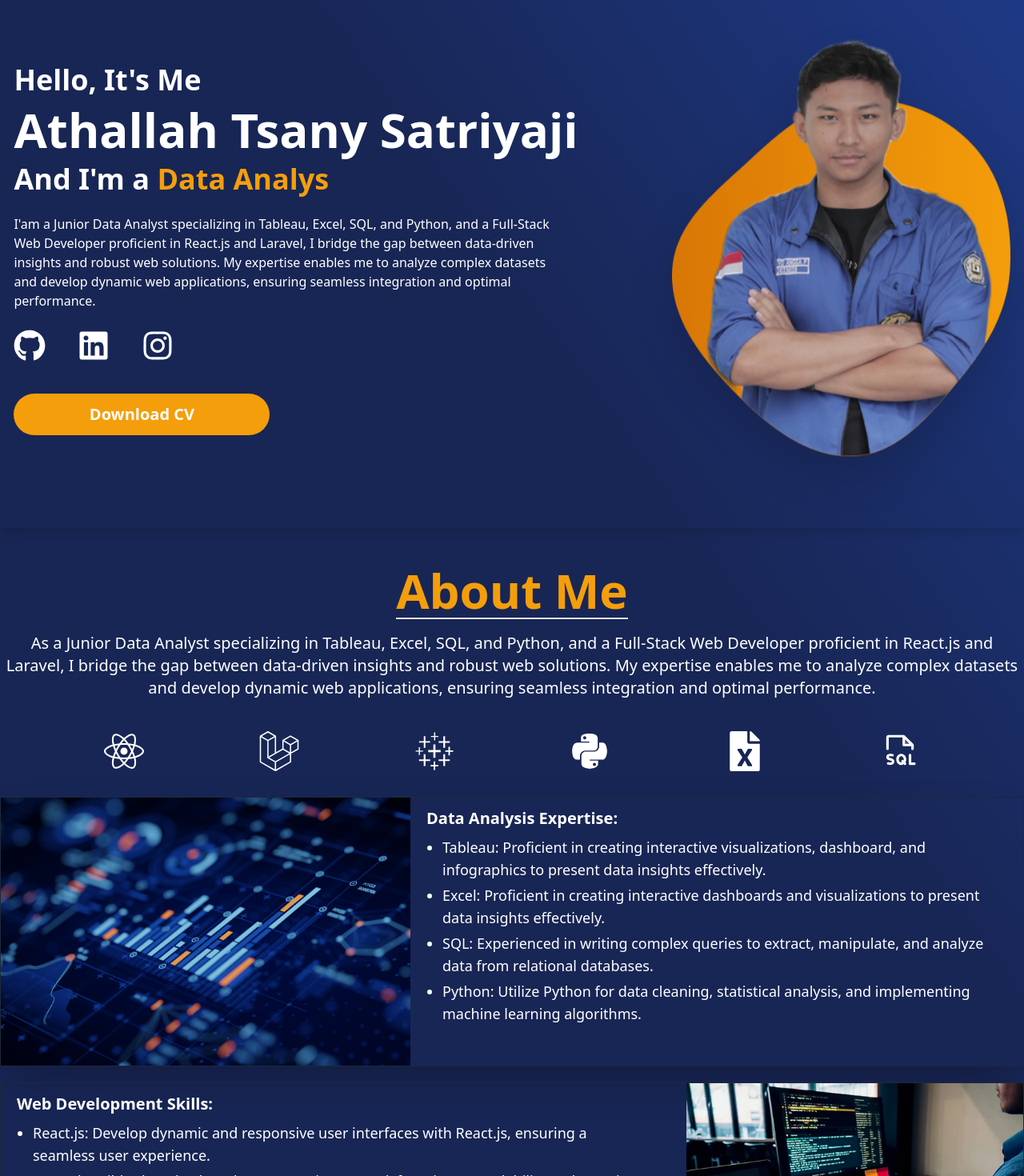
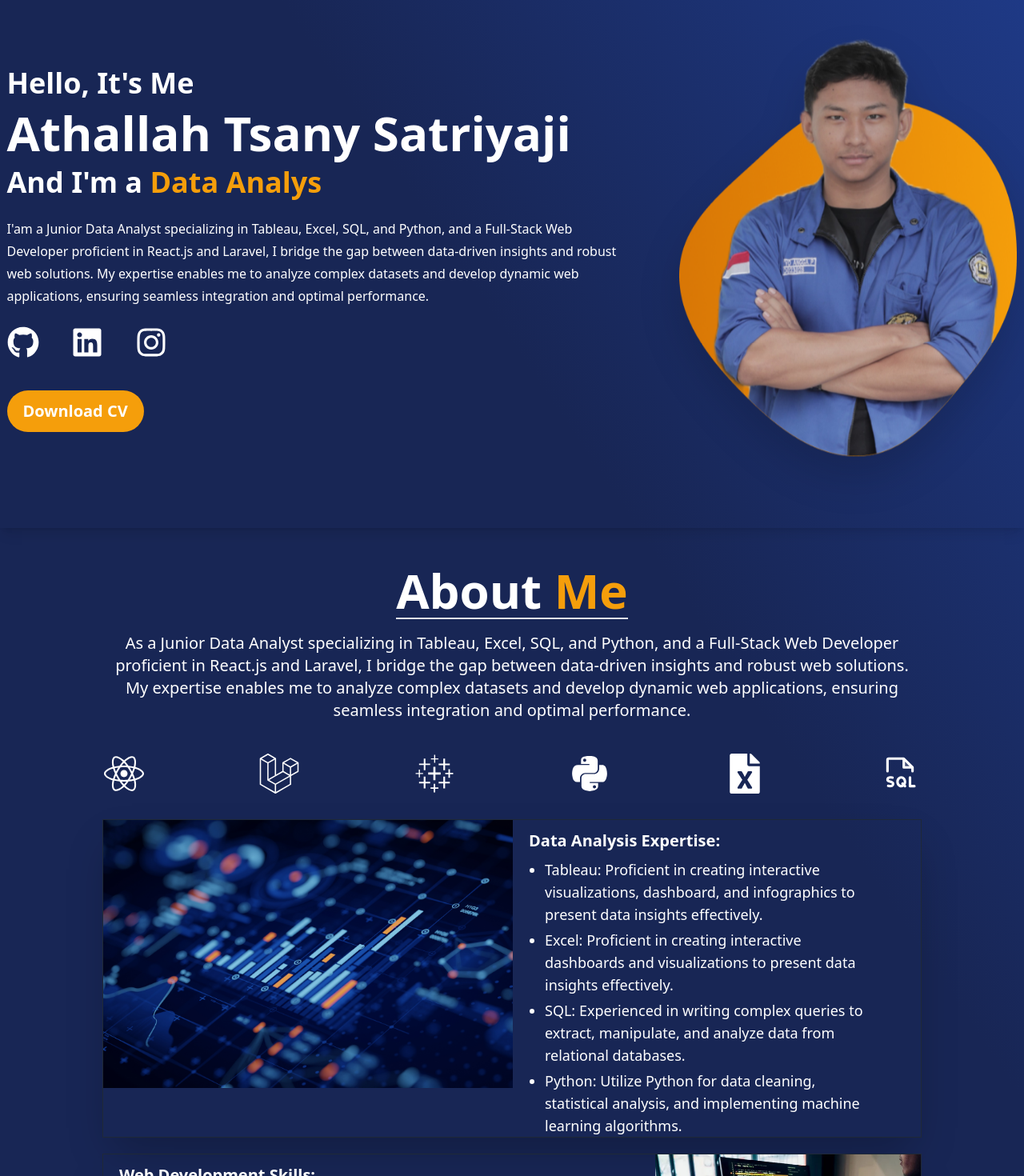
Before and after one commit to athallahdx/portofolio_web, a React (Vite) app: page / in a window 1280 px wide. Shown: the part 140-1610 px from the top of the page at 80% size. Built offline with nearby package versions, Linux system fonts and the light colour scheme.

Commit message:
responsive profile

```diff
--- a/src/components/AboutMe.jsx
+++ b/src/components/AboutMe.jsx
@@ -38,7 +38,7 @@ const AboutMe = () => {
         <>
             <div className="About-Me w-screen mt-12 shadow-lg pb-8">
                 <div className="text-left justify-items-center text-white">
-                    <div className="flex flex-col">
+                    <div className="flex flex-col lg:max-w-[80vw]">
 
                         <motion.div
                             initial={{ opacity: 0, y: 50 }}
@@ -47,9 +47,9 @@ const AboutMe = () => {
                             className="aboutme place-items-center pb-5"
                         >
                             <div className="border-container text-center border-b-2">
-                                <p className="text-6xl font-bold pb-1 text-amber-500">About Me</p>
+                                <p className="text-6xl font-bold pb-1"><span>About</span> <span className="text-amber-500">Me</span></p>
                             </div>
-                            <p className="text-xl max-w-7xl text-center mt-4">
+                            <p className="text-xl 2xl:text-2xl  text-center mt-4">
                                 As a Junior Data Analyst specializing in Tableau, Excel, SQL, and Python, and a Full-Stack Web Developer proficient in React.js and Laravel, I bridge the gap between data-driven insights and robust web solutions. My expertise enables me to analyze complex datasets and develop dynamic web applications, ensuring seamless integration and optimal performance.
                             </p>
                         </motion.div>
@@ -103,7 +103,7 @@ const AboutMe = () => {
                         {/* Data Analyst Section - Slide from Right */}
                         <div
                             id="slide-right"
-                            className={`dataanalyst flex justify-center max-w-7xl shadow-2xl border border-gray-800 transition-transform duration-700 ease-out ${
+                            className={`dataanalyst flex justify-center shadow-2xl border border-gray-800 transition-transform duration-700 ease-out ${
                                 isDataAnalystVisible ? 'translate-x-0 opacity-100' : 'translate-x-[100vw] opacity-0'
                             }`}
                         >
@@ -124,7 +124,7 @@ const AboutMe = () => {
                         {/* Web Development Section - Slide from Left */}
                         <div
                             id="slide-left"
-                            className={`webdev mt-5 flex h-auto justify-center max-w-7xl shadow-2xl border border-gray-800 transition-transform duration-700 ease-out ${
+                            className={`webdev mt-5 flex h-auto justify-center shadow-2xl border border-gray-800 transition-transform duration-700 ease-out ${
                                 isWebDevVisible ? 'translate-x-0 opacity-100' : '-translate-x-[100vw] opacity-0'
                             }`}
                         >
--- a/src/components/Profile.jsx
+++ b/src/components/Profile.jsx
@@ -10,12 +10,12 @@ export default function Profile() {
         initial={{ opacity: 0, y: 50 }}
         whileInView={{ opacity: 1, y: 0 }}
         transition={{ duration: 1.5 }}
-      className="h-screen w-screen flex flex-row justify-evenly items-center lg:space-x-[100px] 2xl:space-x-[300px] pt-14 shadow-lg pb-8"
+      className="h-screen w-screen flex flex-col-reverse lg:flex-row justify-evenly items-center lg:space-x-[5vw] 2xl:space-x-[17vw] pt-14 shadow-lg pb-8"
     >
-      <div className="Text-Description md:mt-20 2xl:mt-28 text-white font-bold">
-        <p className="text-4xl pb-3">Hello, It&apos;s Me</p>
-        <p className="text-6xl">Athallah Tsany Satriyaji</p>
-        <p className="text-4xl pt-3">
+      <div className="Text-Description text-center lg:text-left lg:mt-20 2xl:mt-28 text-white font-bold">
+        <p className="text-2xl lg:text-4xl pb-3">Hello, It&apos;s Me</p>
+        <p className="text-3xl lg:text-6xl">Athallah Tsany Satriyaji</p>
+        <p className="text-2xl lg:text-4xl pt-3">
           And I&apos;m a{' '}
           <TypeAnimation
             sequence={['Data Analyst', 1000, 'Web Developer', 1000]}
@@ -26,24 +26,29 @@ export default function Profile() {
             className='text-amber-500'
           />
         </p>
-        <p className='text-m mt-6 font-medium max-w-2xl'>
+        <p className='text-sm lg:text-base px-4 lg:px-0 2xl:text-lg mt-6 font-medium max-w-3xl lg:leading-7'>
         I&apos;am a Junior Data Analyst specializing in Tableau, Excel, SQL, and Python, and a Full-Stack Web Developer proficient in React.js and Laravel, I bridge the gap between data-driven insights and robust web solutions. My expertise enables me to analyze complex datasets and develop dynamic web applications, ensuring seamless integration and optimal performance.
         </p>
-        <div className='my-account flex flex-row space-x-10 mt-6'>
+        <div className='my-account flex flex-row justify-center lg:justify-start space-x-10 mt-6'>
             <a target="_blank" href="https://github.com/athallahdx"><FaGithub size={40} /></a>
             <a target="_blank" href="https://www.linkedin.com/in/athallah-tsany-satriyaji-635630222/"><FaLinkedin size={40}/></a>
             <a target="_blank" href="https://www.instagram.com/ath_tsany"><FaInstagram size={40}/></a>
         </div>
-        <a href="">
-          <div className='rounded-full md:text-xl focus:outline-2 hover:bg-amber-600 focus:outline-offset-2 focus:outline-amber-500 active:bg-amber-700 2xl:text-2xl bg-amber-500 mt-10 px-5 py-3 text-center max-w-80'>
-            Download CV
-          </div>
-        </a>
-      </div>
 
-      <div className="Image-Profil animate-bounceCustom flex justify-center items-center max-w-xs sm:max-w-md md:max-w-lg lg:max-w-xl xl:max-w-2xl">
+        <div className="flex justify-center lg:justify-start">
+          <a href="">
+            <div className="rounded-full text-center lg:text-xl focus:outline-2 hover:bg-amber-600 focus:outline-offset-2 focus:outline-amber-500 active:bg-amber-700 2xl:text-2xl bg-amber-500 mt-10 px-5 py-3 max-w-80 mx-auto">
+              Download CV
+            </div>
+          </a>
+        </div>
+
+
+        </div>
+
+      <div className="Image-Profil animate-bounceCustom flex justify-center items-center max-w-xs sm:max-w-lg lg:max-w-lg lg:max-w-xl xl:max-w-2xl">
         <img
-          className="drop-shadow-2xl lg:max-h-[600px] 2xl:max-h-full w-auto h-auto object-contain"
+          className="drop-shadow-2xl max-w-[50vw] lg:max-h-[600px] 2xl:max-h-full w-auto h-auto object-contain"
           src={profil}
           alt="Profile"
         />
```
